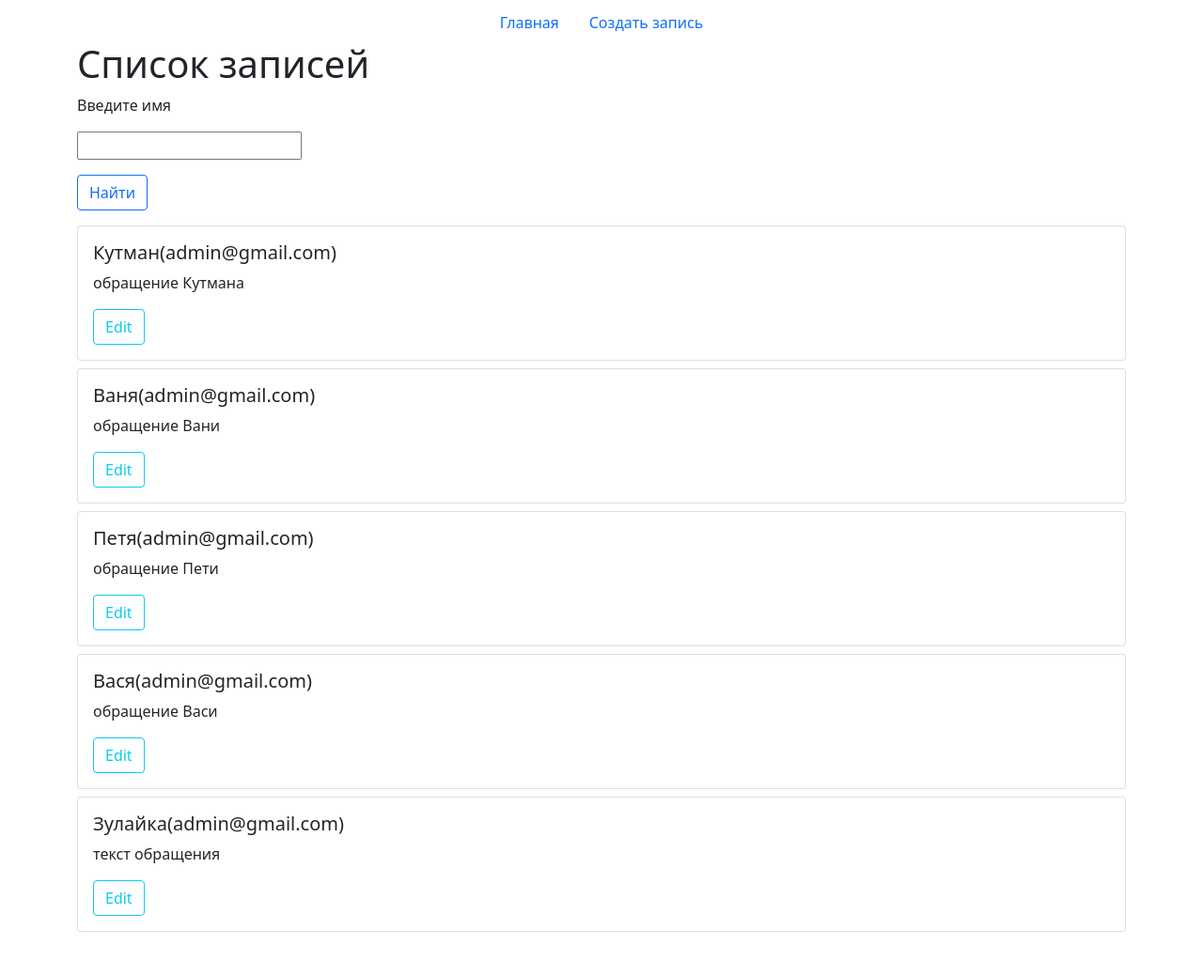
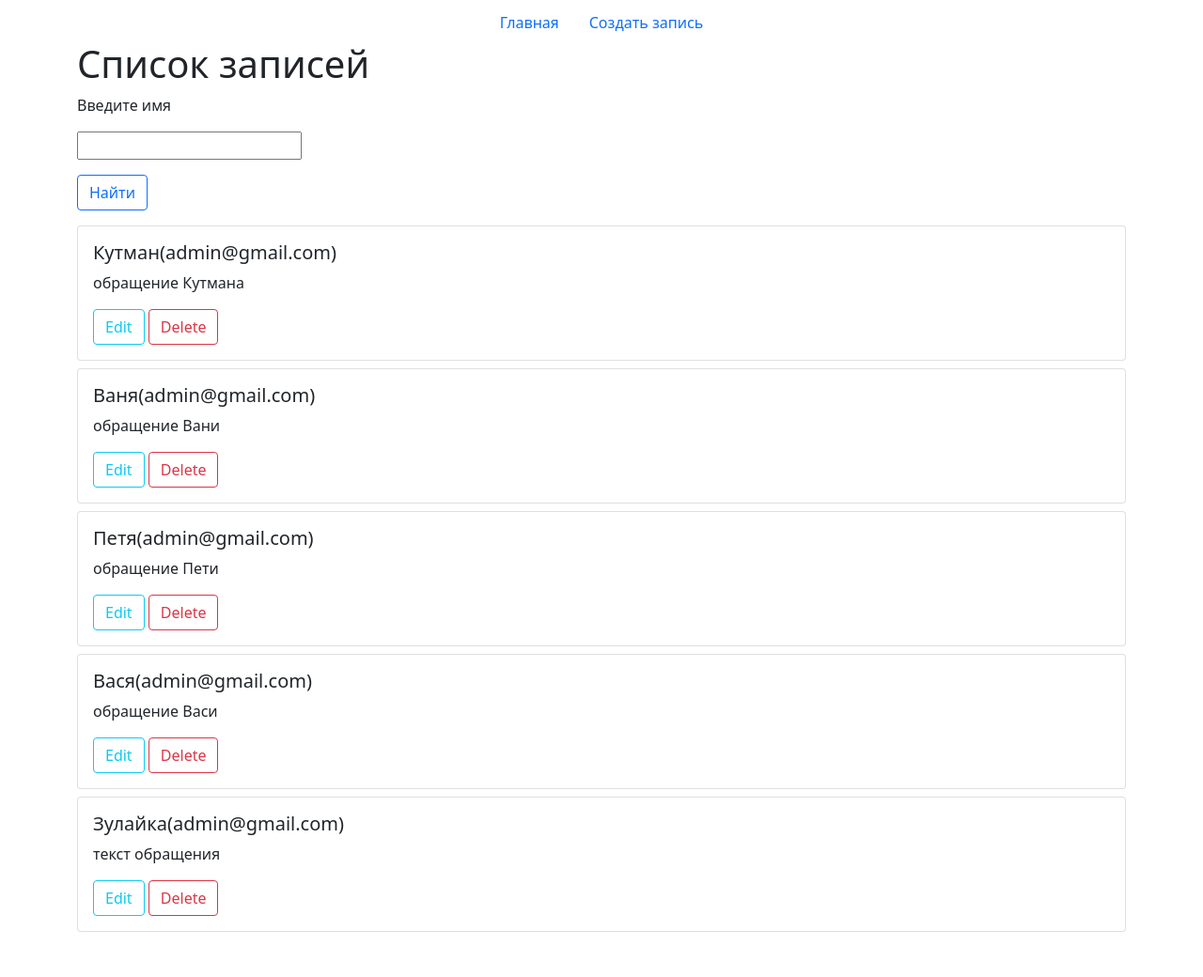
Before and after one commit to A-miin/exam, a Django app: page / in a window 1280 px wide. Shown: the whole page at 94% size. Run offline with Django 3.2, Linux system fonts and the light colour scheme; data comes from the database, SQL or seed files in the repository; some libraries are stand-ins or nearby versions.

Commit message:
Add delete action with page

```diff
--- a/Project/guest_book/templates/index.html
+++ b/Project/guest_book/templates/index.html
@@ -11,6 +11,7 @@
             <h5 class="card-title">{{ record.name}}({{ record.email }})</h5>
             <p class="card-text">{{ record.text}}</p>
             <a href="{% url 'record-update' record.id %}" class="btn btn-outline-info">Edit</a>
+            <a href="{% url 'record-delete' record.id %}" class="btn btn-outline-danger">Delete</a>
           </div>
         </div>
     {% endfor %}
--- a/Project/guest_book/urls.py
+++ b/Project/guest_book/urls.py
@@ -4,12 +4,14 @@ from .views import (
     index,
     record_add,
     record_update,
+    record_delete
 )
 
 urlpatterns = [
     path('', index, name='record-list'),  # URL для отображения списка записей
     path('product/add', record_add, name='record-add'),
     path('product/<int:pk>/edit', record_update, name='record-update'),
+    path('product/<int:pk>/delete', record_delete, name='record-delete'),
     # path('add/', article_create_view, name='article-add'),  # URL для отображения формы и создания статьи
     # path('<int:pk>/', article_view, name='article-view'),  # URL для просмотра деталей статьи. Обратите внимание, URL использует целочисленный параметр id
     # path('<int:pk>/update', article_update_view, name='article-update'),  # URL для отображения формы и редактирования статьи
--- a/Project/guest_book/views.py
+++ b/Project/guest_book/views.py
@@ -49,3 +49,12 @@ def record_update(request, pk):
             record.save()
             return redirect('record-list')
         return render(request, 'record_update.html', context={'record':record, 'form':form})
+
+def record_delete(request,pk):
+    record = get_object_or_404(Record, id=pk)
+    if request.method=='GET':
+        return render(request, 'record_delete.html', context={'record':record})
+    elif request.method=='POST':
+        if request.POST.get('action')=='Да':
+            record.delete()
+        return redirect('record-list')
```
Also changed, not shown: Project/guest_book/templates/record_delete.html (added, +14 -0 lines).
